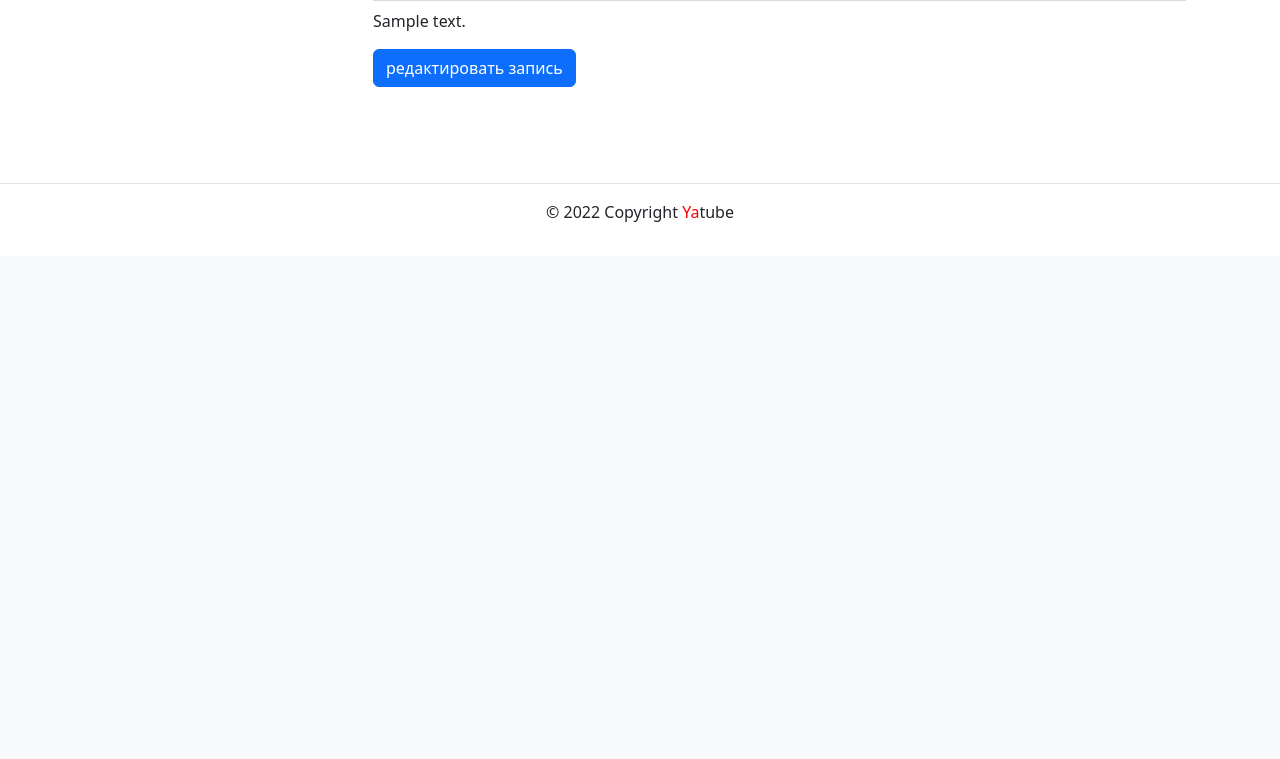
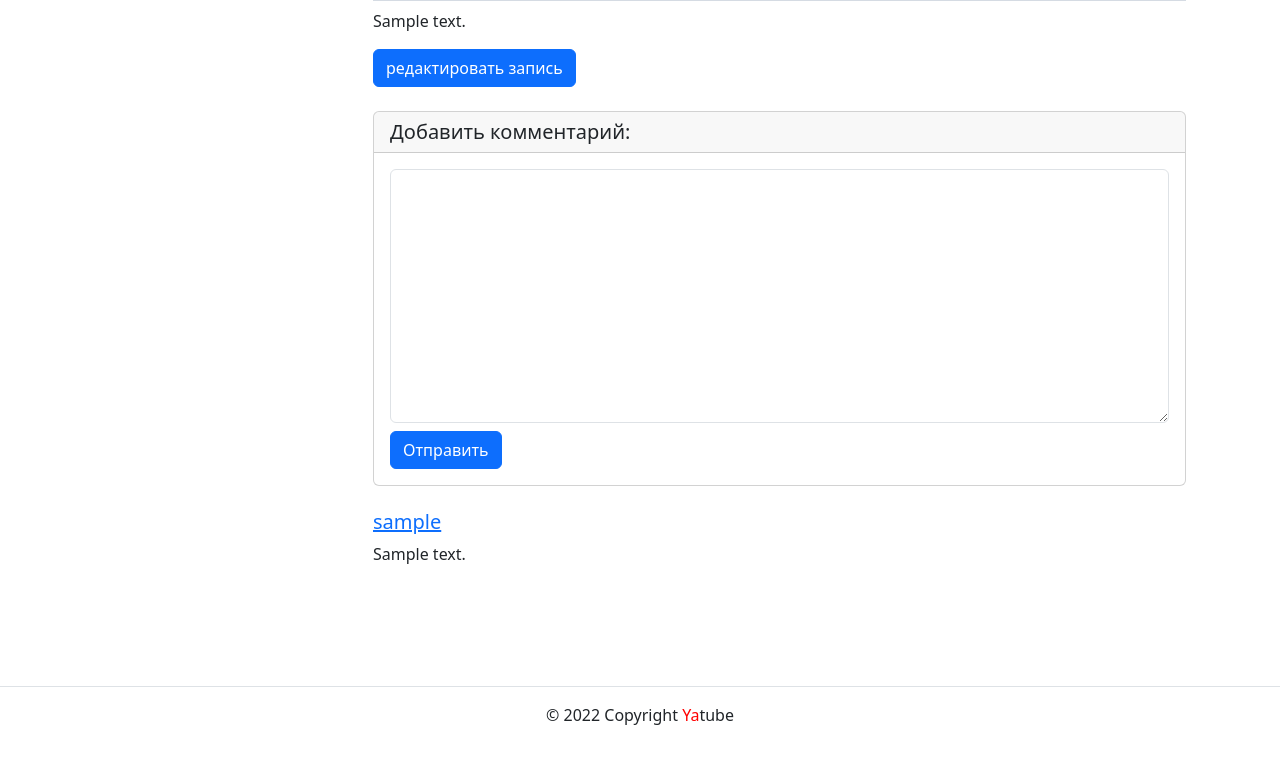
Before and after one commit to sat0304/PSK, a Django app: page /posts/1/ in a window 1280 px wide. Shown: the part 769-1528 px from the top of the page. Before the commit the page ends 991 px from the top, so only its background shows below. Run offline with Django 3.2, Linux system fonts and the light colour scheme; a user stored in the database is signed in; tables that the repository leaves empty hold one stand-in row (values such as "Sample post"); grey boxes marked "Sample" are stand-in pictures; some libraries are stand-ins or nearby versions.

Commit message:
comments model was added without testing yet

```diff
--- a/yatube/posts/admin.py
+++ b/yatube/posts/admin.py
@@ -1,8 +1,6 @@
 from django.contrib import admin
 
-from .models import Group
-
-from .models import Post
+from .models import Group, Post
 
 
 @admin.register(Post)
--- a/yatube/posts/forms.py
+++ b/yatube/posts/forms.py
@@ -1,13 +1,25 @@
 from django import forms
 
-from .models import Post
+from .models import Comment, Post
 
 
 class PostForm(forms.ModelForm):
     class Meta:
         model = Post
-        fields = ('text', 'group', 'image')
+        fields = ['text', 'group', 'image',]
         help_texts = {
             'text': 'Здесь Вы можете напечатать все, что Вы думаете об этом',
             'group': 'Выберете название сообщества для публикации',
         }
+
+
+class CommentForm(forms.ModelForm):
+    class Meta:
+        model = Comment
+        fields = ['text',]
+        labels = {
+            'text': 'Комментарий'
+        }
+        help_texts = {
+            'text': 'введите текст комментария'
+        }
--- a/yatube/posts/models.py
+++ b/yatube/posts/models.py
@@ -58,3 +58,33 @@ class Post(models.Model):
 
     def __str__(self) -> str:
         return self.text[:15]
+
+
+class Comment(models.Model):
+    """Таблица, содержащая комментарии пользователей."""
+    post = models.ForeignKey(
+        Post,
+        on_delete=models.CASCADE,
+        related_name='comments',
+    )
+    author = models.ForeignKey(
+        User,
+        on_delete=models.CASCADE,
+        related_name='comments',
+    )
+    text = models.TextField(
+        verbose_name='Текст комментария',
+        help_text='Введите текст комментария',
+    )
+    created = models.DateTimeField(
+        verbose_name='Дата публикации',
+        auto_now_add=True,
+    )
+
+    class Meta:
+        ordering = ['-created']
+        verbose_name = 'Комментарий'
+        verbose_name_plural = 'Комментарии'
+
+    def __str__(self):
+            return self.text
--- a/yatube/posts/urls.py
+++ b/yatube/posts/urls.py
@@ -34,6 +34,11 @@ urlpatterns = [
         name='post_edit'
     ),
     path(
+        'posts/<int:post_id>/comment/',
+        views.add_comment,
+        name='add_comment'
+    ),
+    path(
         '',
         views.index,
         name='index'
--- a/yatube/posts/views.py
+++ b/yatube/posts/views.py
@@ -5,8 +5,8 @@ from django.shortcuts import get_object_or_404, redirect, render
 from django.core.paginator import Paginator
 from django.contrib.auth.decorators import login_required
 
-from .models import Group, Post, User
-from .forms import PostForm
+from .models import Comment, Group, Post, User
+from .forms import CommentForm, PostForm
 
 
 def index(request):
@@ -70,10 +70,16 @@ def post_detail(request, post_id):
     post = get_object_or_404(Post, id=post_id)
     author = post.author
     post_count = Post.objects.filter(author=author).count()
+    author_posts_count = post.author.posts.count()
+    comments = post.comments.all()
+    form = CommentForm(request.POST)
     context = {
         'author': author,
         'post_count': post_count,
         'post': post,
+        'comments': comments,
+        'author_posts_count': author_posts_count,
+        'form': form,
         'title_post': 'Пост '
     }
     return render(request, template4, context)
@@ -146,3 +152,21 @@ def post_edit(request, post_id):
         )
     else:
         return redirect(template6, post_id)
+
+@login_required
+def add_comment(request, post_id):
+    """Страница поста с комментариями."""
+    template7 = 'posts:post_detail'
+    post = get_object_or_404(Post, pk=post_id)
+    form = CommentForm(request.POST or None)
+    if form.is_valid():
+        comment = form.save(commit=False)
+        comment.author = request.user
+        comment.post = post
+        comment.save()
+        return redirect(template7, post_id=post_id)
+    context = {
+        'post': post,
+        'form': form,
+    }
+    return render(request, template7, context)
--- /dev/null
+++ b/yatube/templates/posts/comments.html
@@ -0,0 +1,31 @@
+{% load user_filters %}
+{% if user.is_authenticated %}
+  <div class="card my-4">
+    <h5 class="card-header">Добавить комментарий:</h5>
+    <div class="card-body">
+      <form method="post" action="{% url 'posts:add_comment' post.pk %}">
+        {% csrf_token %}
+        <div class="form-group mb-2">
+          {{ form.text|addclass:"form-control" }}
+        </div>
+        <button type="submit" class="btn btn-primary">Отправить</button>
+      </form>
+    </div>
+  </div>
+{% endif %}
+{% if comments %}
+{% for comment in comments %}
+  <div class="media mb-4">
+    <div class="media-body">
+      <h5 class="mt-0">
+        <a href="{% url 'posts:profile' comment.author.username %}">
+          {{ comment.author.username }}
+        </a>
+      </h5>
+        <p>
+         {{ comment.text }}
+        </p>
+      </div>
+    </div>
+{% endfor %}
+{% endif %}
--- a/yatube/templates/posts/post_detail.html
+++ b/yatube/templates/posts/post_detail.html
@@ -44,6 +44,7 @@
       <a class="btn btn-primary" href="../{{ post.id }}/edit">
         редактировать запись
       </a>
+      {% include './comments.html' %}
     </article>
   </div>
 </div>
```
Also changed, not shown: yatube/posts/migrations/0004_comment.py (added).
